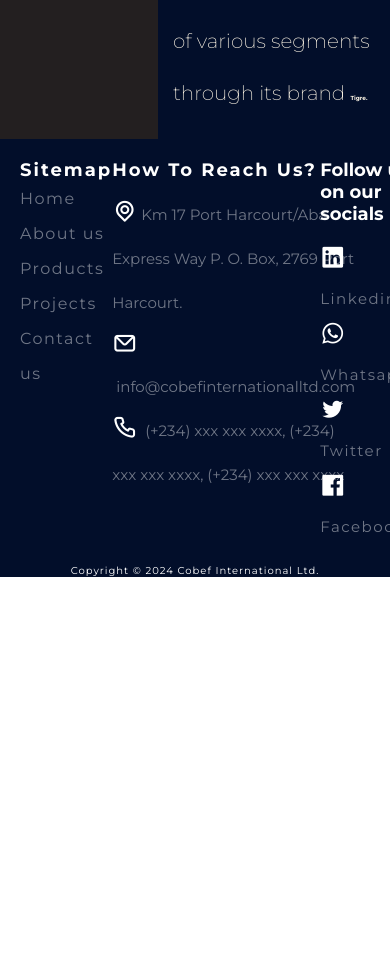
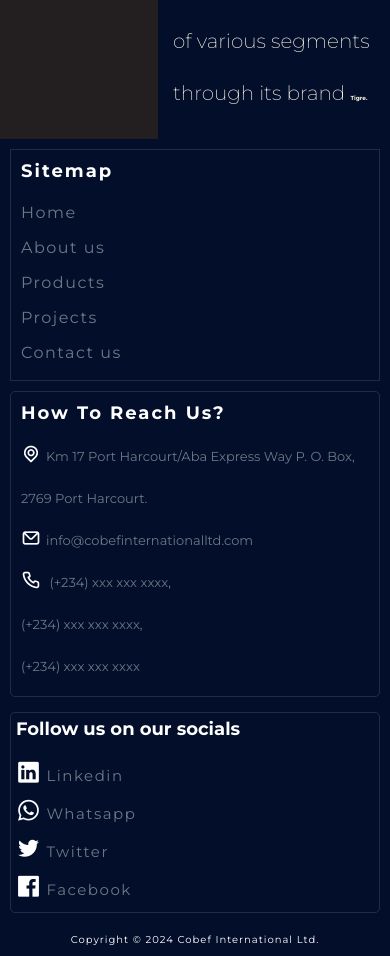
Before and after one commit to utibeinyangetuk/cobef, a Vue app: page / in a window 390 px wide. Shown: the part 1780-2736 px from the top of the page. Before the commit the page ends 2357 px from the top, so only its background shows below. Built offline with nearby package versions, Linux system fonts and the light colour scheme.

Commit message:
mobile view for footer

```diff
--- a/src/components/Footer.vue
+++ b/src/components/Footer.vue
@@ -15,10 +15,11 @@
 			<div class="contact">
 				<h1>How to reach us?</h1>
 				<div class="wrapper">
-					<i class="uil uil-location-point"><span>Km 17 Port Harcourt/Aba Express Way P. O. Box, 2769 Port Harcourt.</span></i>
+					<i class="uil uil-location-point"><span>Km 17 Port Harcourt/Aba Express Way P. O. Box, 2769 Port
+							Harcourt.</span></i>
 					<i class="uil uil-envelope"><span>info@cobefinternationalltd.com</span></i>
 					<i class="uil uil-phone">
-						<span class="numbers"> (+234) xxx xxx xxxx, (+234) xxx xxx xxxx, (+234) xxx xxx xxxx </span>
+						<span class="numbers"> (+234) xxx xxx xxxx,<br> (+234) xxx xxx xxxx,<br> (+234) xxx xxx xxxx </span>
 					</i>
 				</div>
 			</div>
@@ -81,40 +82,94 @@
 	display: flex;
 	flex-direction: column;
 }
+
 .wrapper i {
 	font-size: 25px;
 	line-height: 40px;
 }
+
 .wrapper span {
 	color: #ffffff6e;
 	font-style: normal;
 	font-size: 15px;
 	margin-left: 4px;
 }
+
 .socials {
 	margin-left: -10%;
 }
+
 .socials h1 {
 	font-size: 18px;
 	margin-bottom: 15px;
 }
+
 .icons {
 	line-height: 35px;
 	display: flex;
 	flex-direction: column;
 }
+
 .icons i {
 	font-size: 25px;
 }
+
 .icons span {
 	font-style: normal;
 	font-size: 15px;
 	letter-spacing: 1.5px;
 	color: #ffffff6e;
 }
+
 .copyright {
 	text-align: center;
 	font-size: 10px;
 	letter-spacing: 1px;
 }
+
+@media only screen and (max-width: 600px) {
+	.main-wrapper {
+		display: flex;
+		flex-direction: column;
+		padding: 10px;
+	}
+
+	.socials {
+		margin: 0%;
+		border: 1px solid #ffffff1f;
+		border-radius: 5px;
+		padding: 5px;
+	}
+
+	.sitemap {
+		border: 1px solid #ffffff1f;
+		padding: 10px;
+		margin-bottom: 10px;
+	}
+
+	.sitemap h1 {
+		margin-bottom: 13px;
+	}
+
+	.contact {
+		border: 1px solid #ffffff1f;
+		margin-bottom: 15px;
+		border-radius: 5px;
+		padding: 10px;
+	}
+
+	.copyright {
+		padding: 10px;
+	}
+
+	.wrapper i {
+		font-size: 20px;
+		line-height: 40px;
+	}
+
+	.wrapper span {
+		font-size: small;
+		margin-left: 5px;
+	}
+}
 </style>
```
Lines whose indentation alone changed are shown as unchanged.
